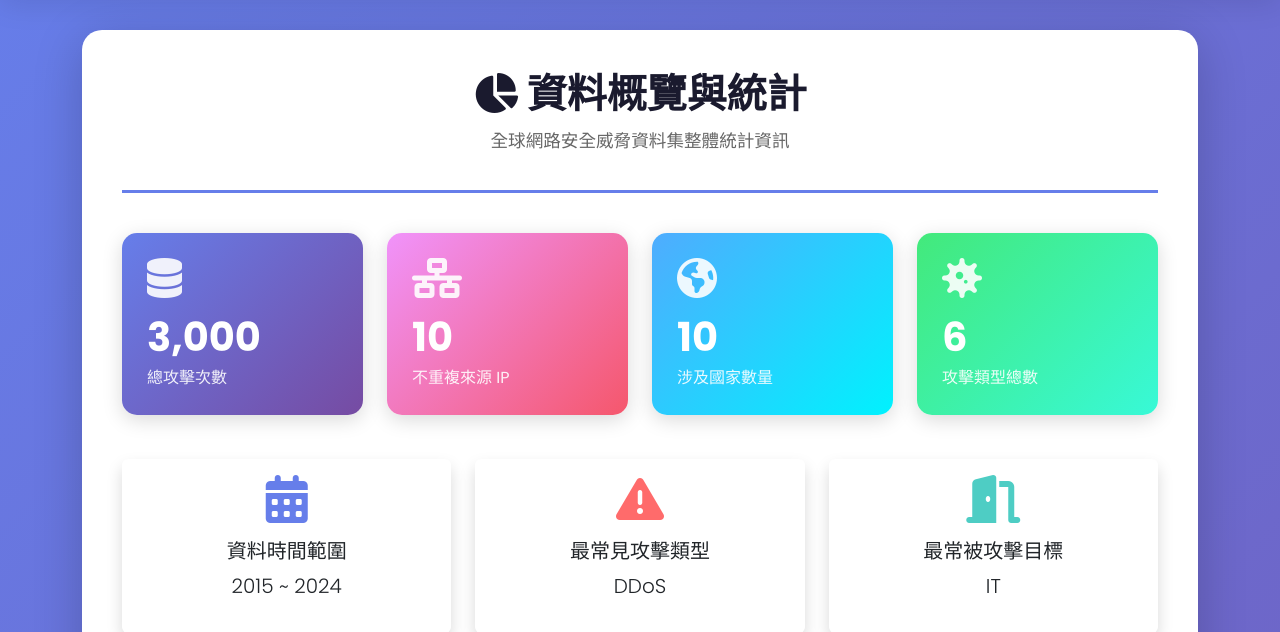
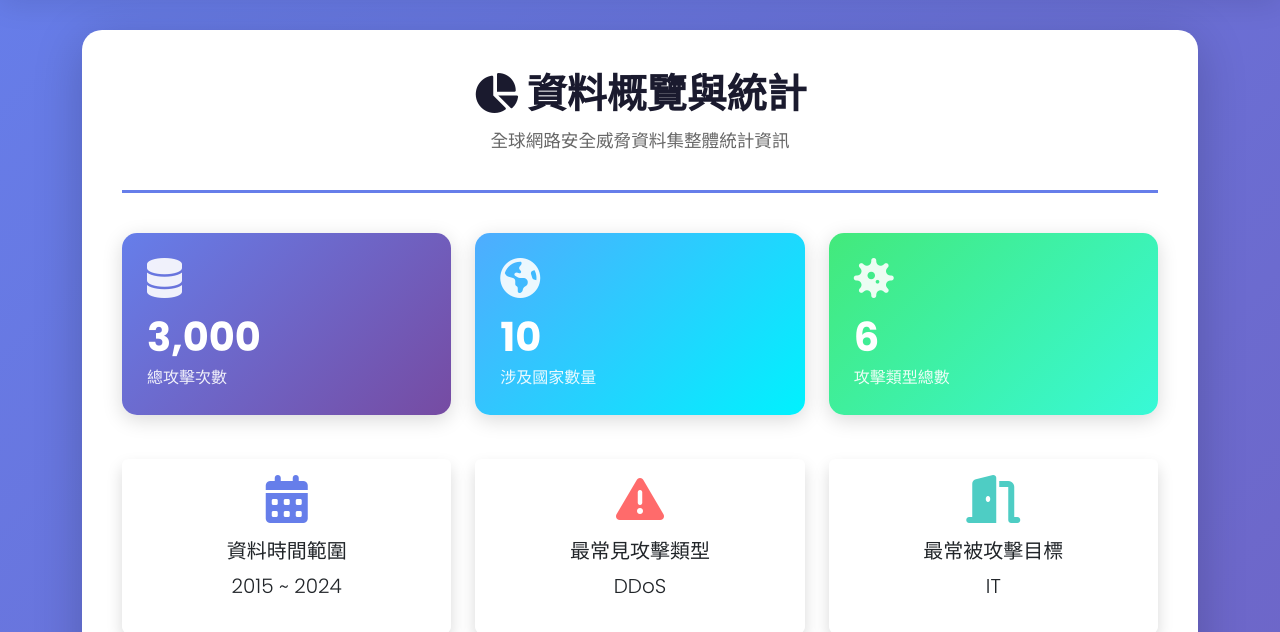
Before and after one commit to Jiruiii/data_visual, a Flask app: page /overview in a window 1280 px wide. Shown: the part 78-710 px from the top of the page. Run offline with Flask 3, Linux system fonts and the light colour scheme; some libraries are stand-ins or nearby versions.

Commit message:
refactor: remove unique source IPs statistic from overview and adjust layout

```diff
--- a/app.py
+++ b/app.py
@@ -558,8 +558,6 @@ def get_statistics():
         stats = {
             'total_attacks':
             int(df.shape[0]),
-            'unique_source_ips':
-            int(df['Country'].nunique()),
             'unique_countries':
             int(df['Country'].nunique()),
             'attack_types':
--- a/templates/overview.html
+++ b/templates/overview.html
@@ -8,7 +8,7 @@
 
     <!-- Statistics Cards -->
     <div class="row" id="stats-container">
-      <div class="col-lg-3 col-md-6 mb-4">
+      <div class="col-lg-4 col-md-12 mb-4">
         <div
           class="stat-card"
           style="background: linear-gradient(135deg, #667eea, #764ba2)"
@@ -18,17 +18,7 @@
           <p>總攻擊次數</p>
         </div>
       </div>
-      <div class="col-lg-3 col-md-6 mb-4">
-        <div
-          class="stat-card"
-          style="background: linear-gradient(135deg, #f093fb, #f5576c)"
-        >
-          <i class="fas fa-network-wired"></i>
-          <h3 id="unique-ips">-</h3>
-          <p>不重複來源 IP</p>
-        </div>
-      </div>
-      <div class="col-lg-3 col-md-6 mb-4">
+      <div class="col-lg-4 col-md-12 mb-4">
         <div
           class="stat-card"
           style="background: linear-gradient(135deg, #4facfe, #00f2fe)"
@@ -38,7 +28,7 @@
           <p>涉及國家數量</p>
         </div>
       </div>
-      <div class="col-lg-3 col-md-6 mb-4">
+      <div class="col-lg-4 col-md-12 mb-4">
         <div
           class="stat-card"
           style="background: linear-gradient(135deg, #43e97b, #38f9d7)"
@@ -564,8 +554,6 @@
 
       document.getElementById("total-attacks").textContent =
         data.total_attacks.toLocaleString();
-      document.getElementById("unique-ips").textContent =
-        data.unique_source_ips.toLocaleString();
       document.getElementById("unique-countries").textContent =
         data.unique_countries;
       document.getElementById("attack-types").textContent = data.attack_types;
```
